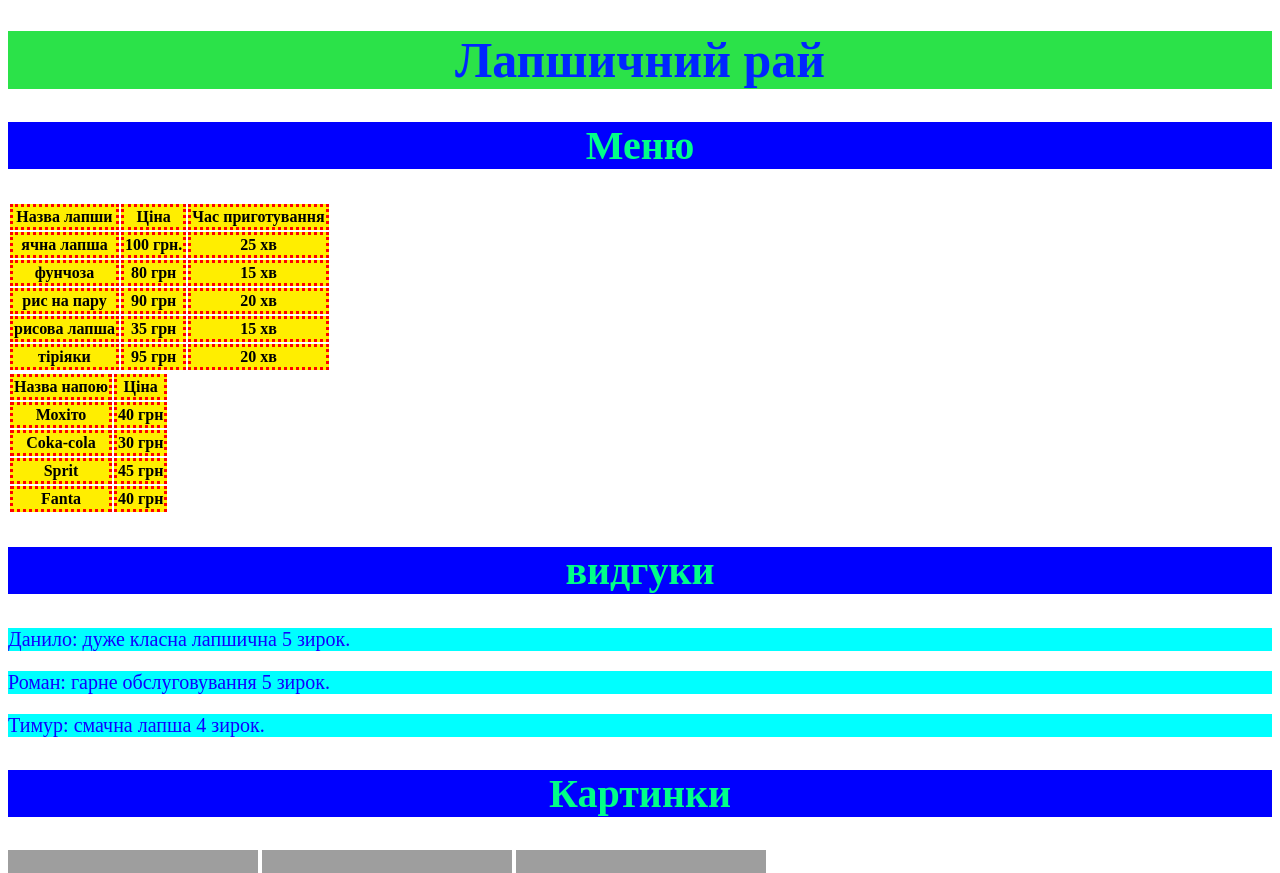
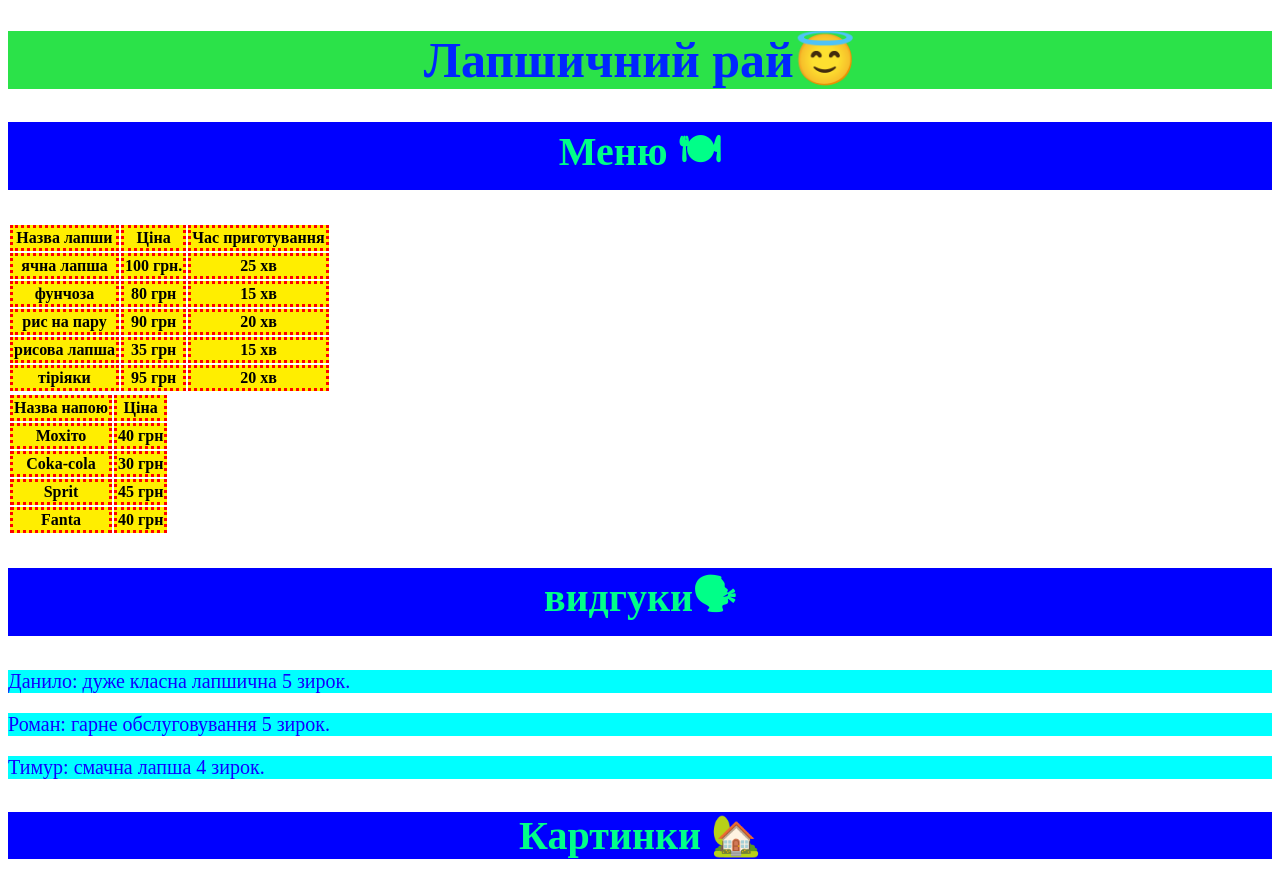
Before and after one commit to romanfomovskoj/lapsha, a plain HTML site: page index.html in a window 1280 px wide. Shown: the part 79-952 px from the top of the page. Drawn offline with Linux system fonts and the light colour scheme; grey boxes are pictures that could not be loaded.

Commit message:
Update index.html

```diff
--- a/index.html
+++ b/index.html
@@ -14,8 +14,8 @@
         </header>
 
         <main>
-            <h1 class="title">Лапшичний рай</h1>
-            <h2>Меню</h2>
+            <h1 class="title">Лапшичний рай😇</h1>
+            <h2>Меню 🍽</h2>
                 <table>
                 <tr>
                     <th>Назва лапши</th>
@@ -70,11 +70,11 @@
                     <th>40 грн</th>
                 </tr>
             </table>
-            <h2>видгуки</h2>
+            <h2>видгуки🗣</h2>
              <p>Данило: дуже класна лапшична 5 зирок. </p>
              <p>Роман: гарне обслуговування 5 зирок. </p>
              <p>Тимур: смачна лапша 4 зирок. </p>
-              <h2>Картинки</h2>
+              <h2>Картинки 🏡</h2>
               <img src="https://encrypted-tbn0.gstatic.com/images?q=tbn:ANd9GcRgIvApVs1nOc1_IdzoQ-cEZP1STxkng1ZRJOajc7d9fY1d1Yrg1xsEB-bVekuyTsIhAe4&usqp=CAU"/>
               <img src="https://encrypted-tbn0.gstatic.com/images?q=tbn:ANd9GcTEBzpd1YbCAzewv1hSGBaD-3A9b9rPB6nsNB8r7PDfYT7CmQW5DXD9tZCObSmaw75Aaoo&usqp=CAU"/>
               <img src="https://encrypted-tbn0.gstatic.com/images?q=tbn:ANd9GcSu39Vnf5ifvEU2TnUE8akn3H-xXkVM0goa5JU932k3BLuixyTnDiMDNk6KHbNOP1y2uq0&usqp=CAU"/>
```
